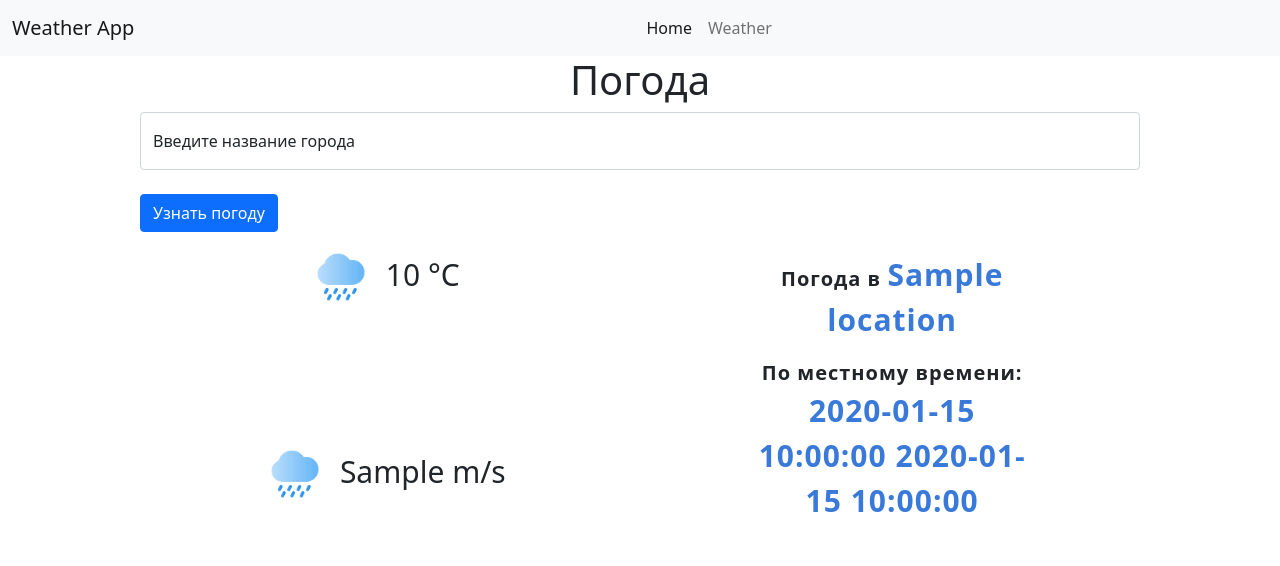
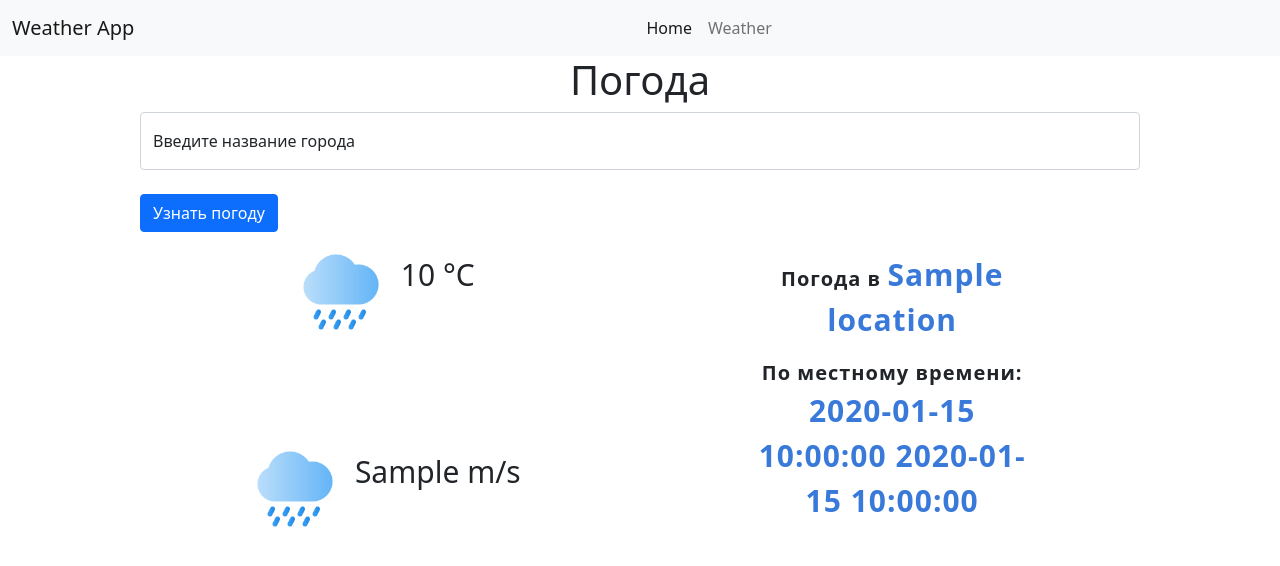
Before and after one commit to sariya23/weather_app, a FastAPI app: template src/templates/weather.html in a window 1280 px wide. Shown: the top 566 px of the page. Run offline with FastAPI, Linux system fonts and the light colour scheme; the template is opened without the code that fills it: most values are stand-ins (such as "Sample title", 1, 10 or a date in 2020).

Commit message:
Change image size

```diff
--- a/src/static/styles/weather_info.css
+++ b/src/static/styles/weather_info.css
@@ -55,8 +55,8 @@
 }
 
 .weather_image {
-    width: 50px;
-    height: 50px;
+    width: 80px;
+    height: 80px;
     display: inline-block;
 }
 
```
